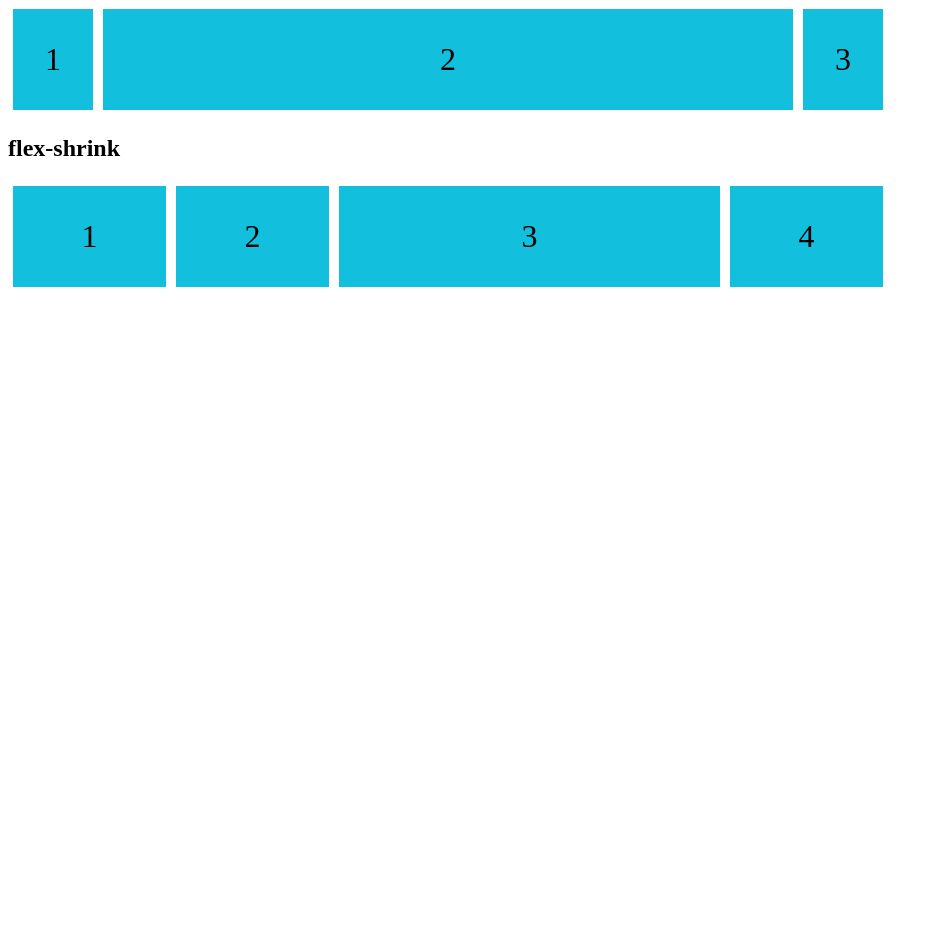
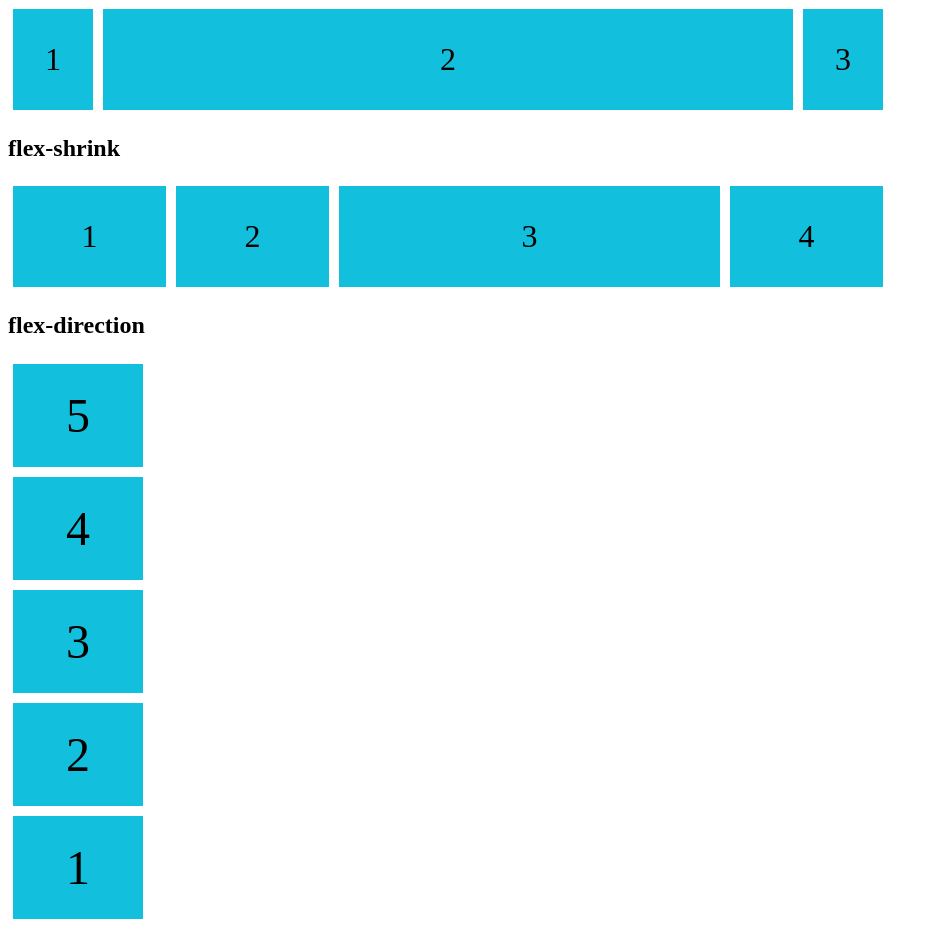
Before and after one commit to Senya-hub/for-myself, a plain HTML site: page fb/index.html in a window 1280 px wide. Shown: the part 572-1504 px from the top of the page, without its empty margins (0-937 px from the left). Before the commit the page ends 872 px from the top, so only its background shows below. Drawn offline with Linux system fonts and the light colour scheme.

Commit message:
add direction

```diff
--- a/fb/index.html
+++ b/fb/index.html
@@ -35,5 +35,14 @@
 	  <div class="item4">3</div>
 	  <div class="item4">4</div>
     </div>
+
+	<h2>flex-direction</h2>
+	<div class="flex5">
+	  <div class="item5">1</div>
+	  <div class="item5">2</div>
+	  <div class="item5">3</div>
+	  <div class="item5">4</div>
+	  <div class="item5">5</div>
+    </div>
   </body>
 </html>
--- a/fb/styles.css
+++ b/fb/styles.css
@@ -49,8 +49,10 @@
 .flex3,
 .flex4 {
   display: flex;
-  width: 880px;
+  max-width: 880px;
 }
+
+
 .item2 {
   background-color: #12c0dd;
   font-size: 2em;
@@ -74,7 +76,6 @@
   margin: 5px;
   text-align:center;
 }
-
 .it {
 	flex-grow: 1;
 }
@@ -88,7 +89,21 @@
   text-align:center;
   flex-basis: 36%;
 }
-
 .item4:nth-child(3) {
 	flex-shrink: 0;
 }
+
+
+.flex5 {
+  display: flex;
+  flex-direction: column-reverse;
+  max-width: 140px
+}
+.item5 {
+  background-color: #12c0dd;
+  font-size: 3em;
+  padding: 0.5em;
+  margin: 5px;
+  text-align:center;
+
+}
```
